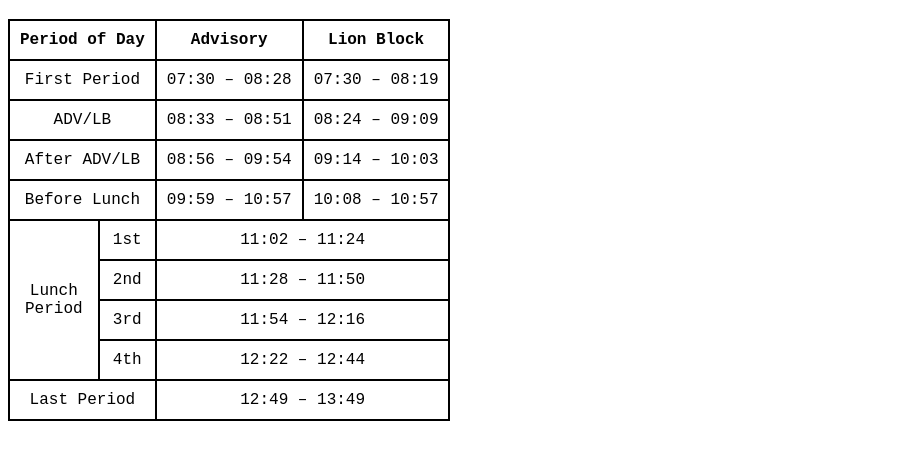
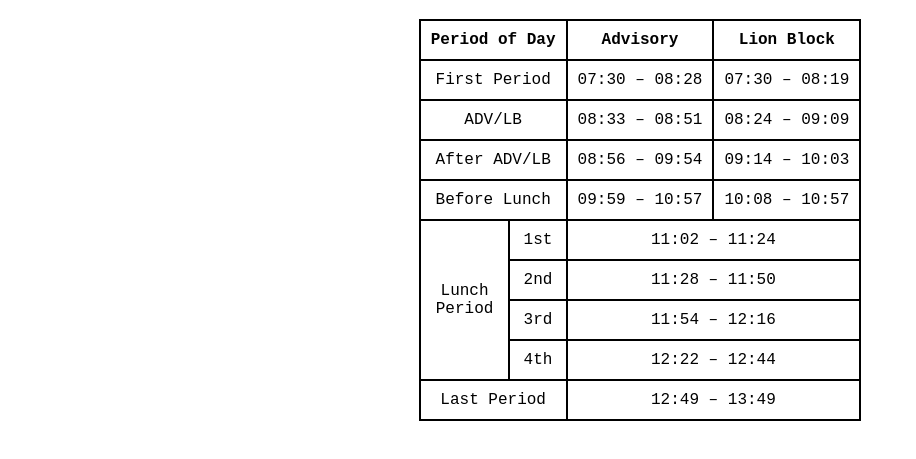
Before and after one commit to Yiru-Liu/LHS-band-timer, a plain HTML site: page schedule-table.html in a window 1280 px wide. Shown: the part 61-520 px from the top of the page, without its empty margins (0-916 px from the left). Drawn offline with Linux system fonts and the light colour scheme.

Commit message:
Center table

```diff
--- a/schedule-table.html
+++ b/schedule-table.html
@@ -21,7 +21,7 @@
     </head>
     <body>
         <h1>LHS Schedule</h1>
-        <table>
+        <table style="margin-left: auto; margin-right:auto;">
             <tr>
                 <th colspan="2">Period of Day</th>
                 <th>Advisory</th>
```
